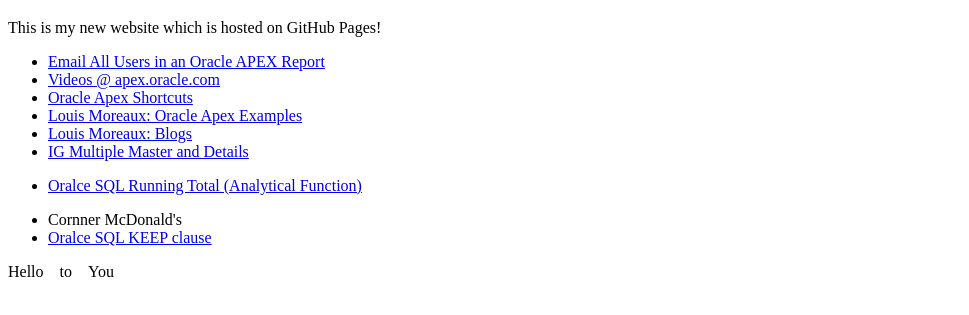
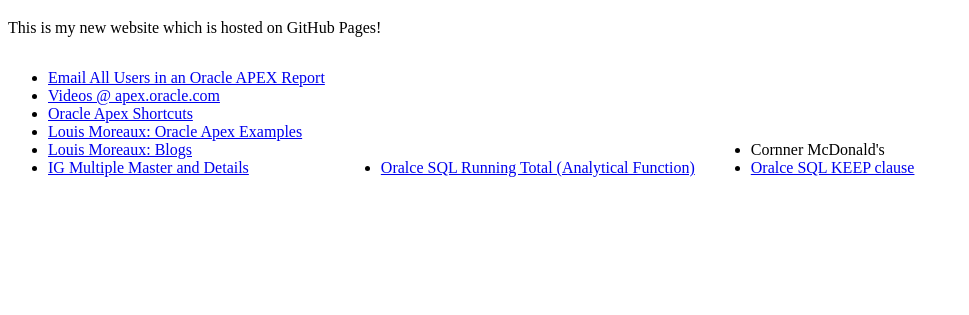
Before and after one commit to dharric/dharric.github.io, a plain HTML site: page index.html in a window 1280 px wide. Shown: the part 61-376 px from the top of the page, without its empty margins (0-969 px from the left). Drawn offline with Linux system fonts and the light colour scheme.

Commit message:
Update index.html

```diff
--- a/index.html
+++ b/index.html
@@ -13,6 +13,9 @@
     <main>
         <h1>Welcome to My Website</h1>
         <p>This is my new website which is hosted on GitHub Pages!</p>
+
+      <div class="flex-wrapper">
+        <div>  <!-- Col 1 Start -->
           <ul>
             <li><a href="https://traust.com/blog/email-all-users-in-an-oracle-apex-report/" target="new">Email All Users in an Oracle APEX Report</a></li>
             <li><a href="https://apex.oracle.com/en/learn/videos/" target="new">Videos @ apex.oracle.com</a></li>
@@ -21,18 +24,18 @@
             <li><a href="https://lmoreaux.hashnode.dev" target="new">Louis Moreaux: Blogs</a></li>
             <li><a href="https://stackoverflow.com/questions/64582273/oracle-apex-interactive-grid-master-multiple-selection-to-detail/64669150#64669150">IG Multiple Master and Details</a></li>
           </ul>
+        </div>  <!-- Col 1 Ends -->
+        <div>  <!-- Col 2 Start -->
           <ul>
             <li><a href="https://blogs.oracle.com/sql/post/cumulative-running-total-of-previous-rows-with-sql" target="new">Oralce SQL Running Total (Analytical Function)</a></li>
           </ul>
-      </ul>
+        </div>  <!-- Col 2 Ends -->
+        <div>  <!-- Col 3 Start -->
           <ul>
             <li>Cornner McDonald's</li>
             <li><a href="https://www.youtube.com/watch?v=AlTI_ZUyE0U" target="new">Oralce SQL KEEP clause</a></li>
           </ul>
-      <div class="flex-wrapper">
-        <div>Hello</div>
-        <div>to</div>
-        <div>You</div>
+        </div>  <!-- Col 3 Ends -->
       </div>
     </main>
   </body>
```
Lines whose indentation alone changed are shown as unchanged.
